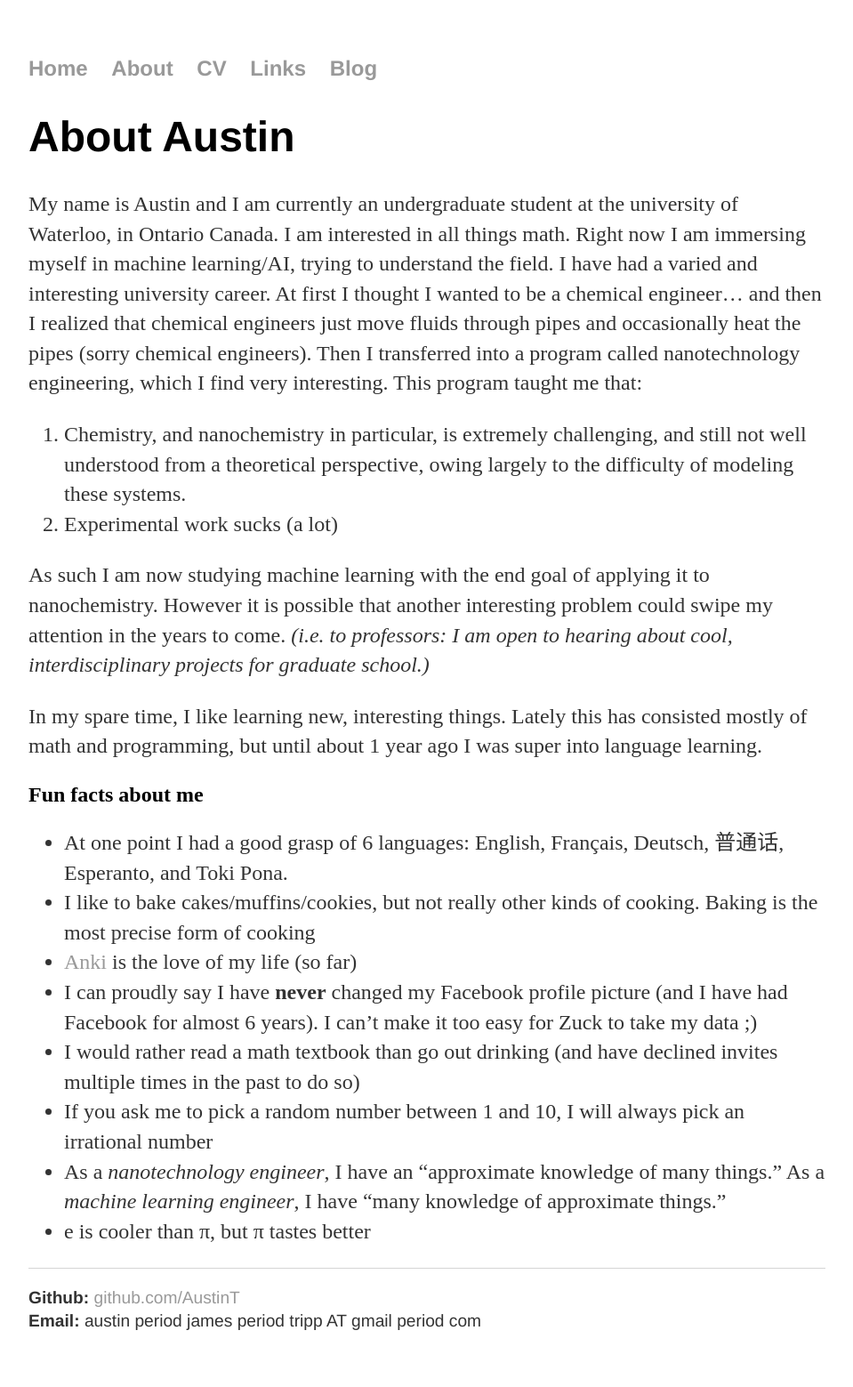
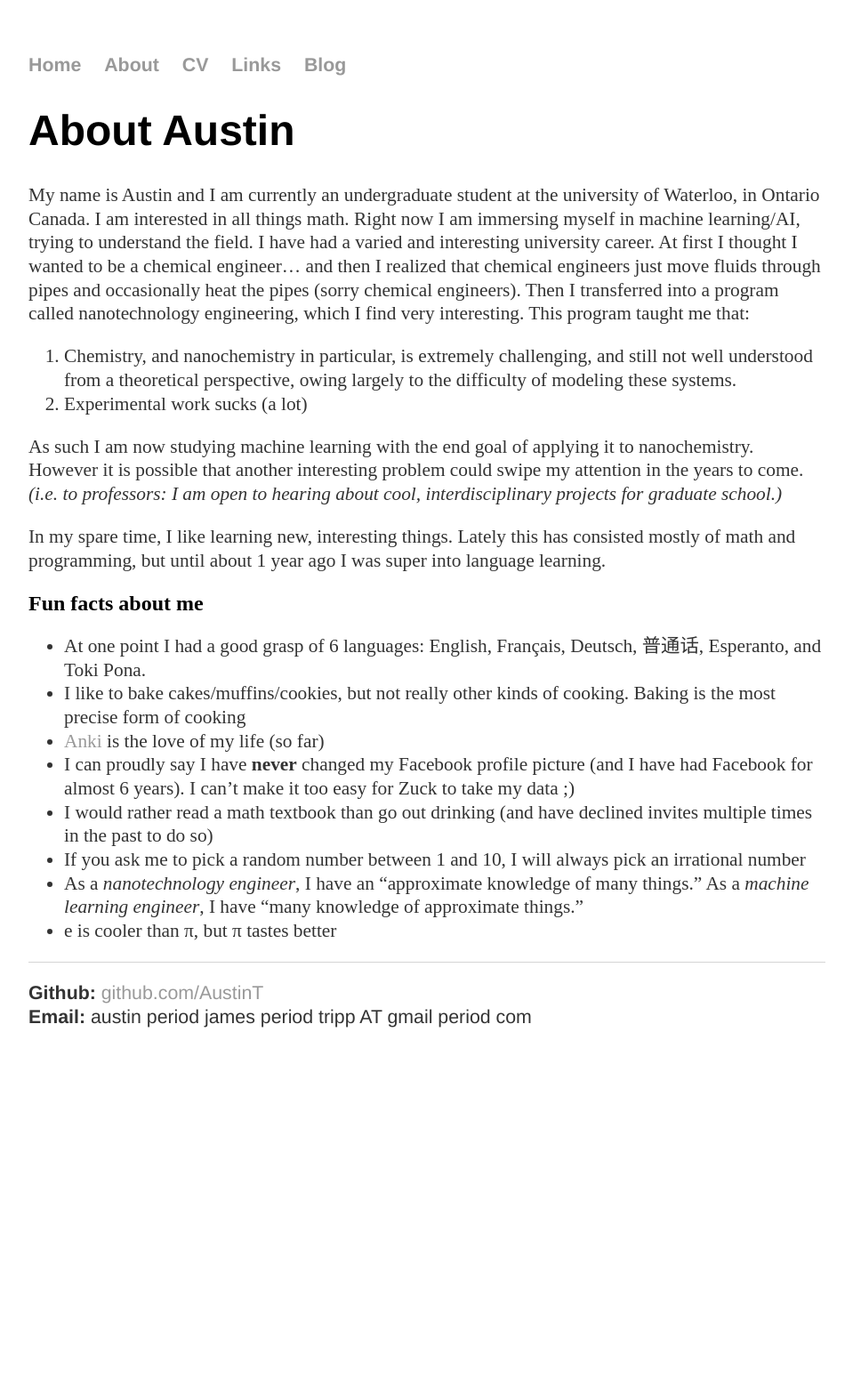
Before and after one commit to AustinT/AustinT.github.io, a Jekyll site: the page built from about/index.md, in a window 1280 px wide. Shown: the whole page at 89% size, without its empty margins (160-1119 px from the left). Built offline with Jekyll 4.4.1, drawn with Linux system fonts in a browser that asks for light colours; after the commit the page ends 1217 px from its top, so only the background shows below that.

Commit message:
Fixed issue with fonts by specifying an absolute font size

```diff
--- a/css/main.css
+++ b/css/main.css
@@ -24,13 +24,9 @@ h1 {
     font-family:'Helvetica', 'Arial', 'Sans-Serif';
 }
 p, ul, ol{
-    font-size: 1.5em;
-    line-height: 1.4em;
+    font-size: 16pt;
+    line-height: 20pt;
     color: #333;
-}
-/* Fix nested list issue*/
-ul ul, ol ol{
-    font-size: 1em;
 }
 footer {
     border-top: 1px solid #d5d5d5;
```
